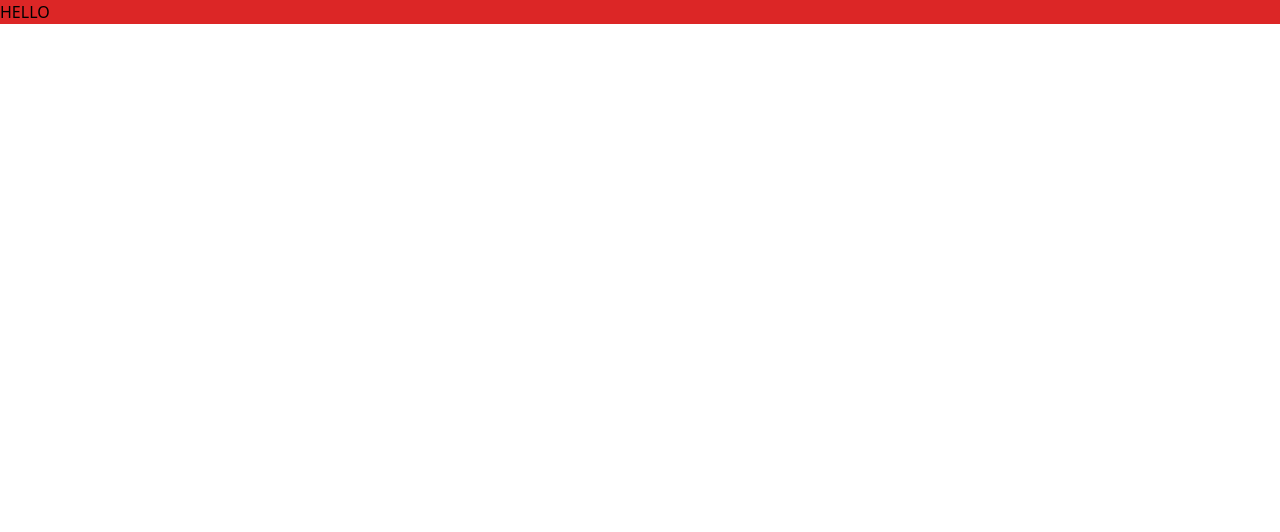
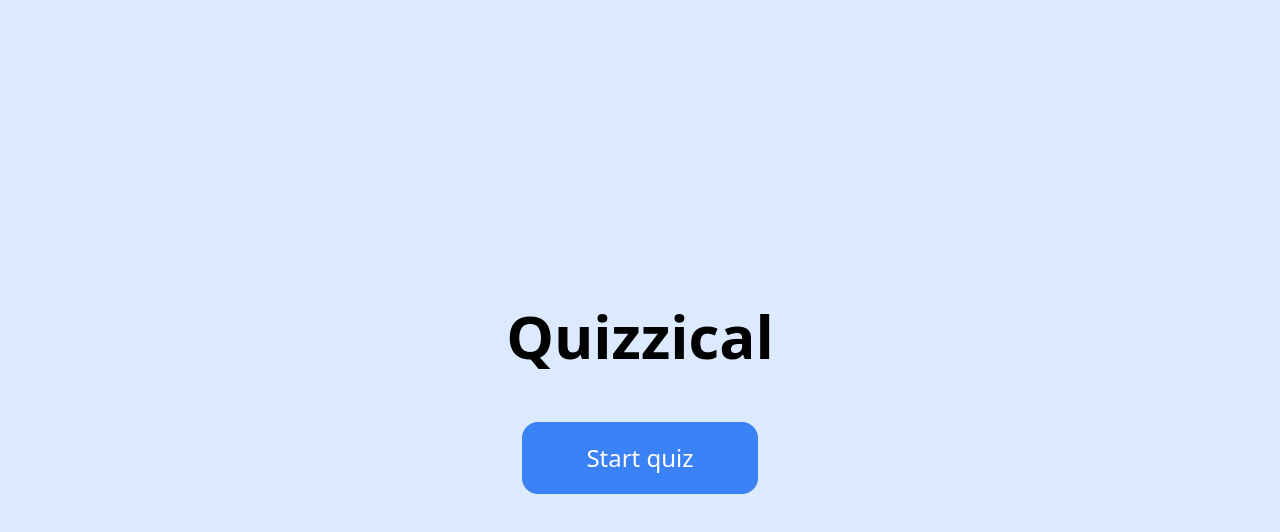
Before and after one commit to Ghaieth1/Quizzical-App, a React (Vite) app: page / in a window 1280 px wide. Shown: the top 532 px of the page. Built offline with nearby package versions, Linux system fonts and the light colour scheme.

Commit message:
Home page

```diff
--- a/package.json
+++ b/package.json
@@ -11,7 +11,8 @@
   },
   "dependencies": {
     "react": "^18.2.0",
-    "react-dom": "^18.2.0"
+    "react-dom": "^18.2.0",
+    "react-router-dom": "^6.21.3"
   },
   "devDependencies": {
     "@types/react": "^18.2.43",
--- a/src/App.jsx
+++ b/src/App.jsx
@@ -1,9 +1,30 @@
-function App() {
+import { BrowserRouter as Router, Route, Routes, Link } from "react-router-dom";
+
+import Questions from "./components/Questions";
+// import Answers from "./components/Answers";
+
+const Home = () => {
   return (
-    <div>
-      <h1 className="bg-red-600">HELLO</h1>
+    <div className="flex flex-col items-center justify-center h-screen bg-blue-100 ">
+      <h1 className="text-6xl font-bold mb-10">Quizzical</h1>
+
+      <Link to="/questions">
+        <button className="px-16  py-5 mt-4 text-white bg-blue-500 rounded-2xl text-2xl ">
+          Start quiz
+        </button>
+      </Link>
     </div>
   );
-}
+};
+
+const App = () => (
+  <Router>
+    <Routes>
+      <Route path="/" element={<Home />} />
+      <Route path="/questions" element={<Questions />} />
+      {/* <Route path="/answers" element={<Answers />} /> */}
+    </Routes>
+  </Router>
+);
 
 export default App;
--- /dev/null
+++ b/src/components/Questions.jsx
@@ -0,0 +1,7 @@
+import React from "react";
+
+const Questions = () => {
+  return <div>HELLO</div>;
+};
+
+export default Questions;
```
Also changed, not shown: 1 other file (tests, documents, lock files or other folders).
